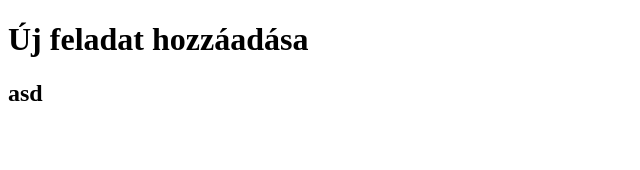
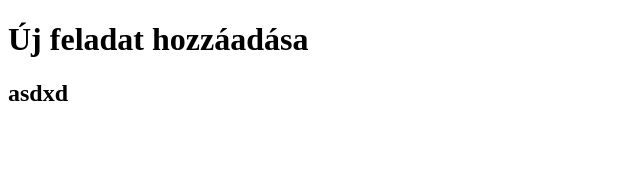
Before and after one commit to FMarcell06/react-task-team-test, a React (Vite) app: page / in a window 1280 px wide. Shown: the top 170 px of the page, without its empty margins (0-640 px from the left). Built offline with nearby package versions, Linux system fonts and the light colour scheme.

Commit message:
owner:h2 modified to asdxd

```diff
--- a/src/components/AddTask.jsx
+++ b/src/components/AddTask.jsx
@@ -3,7 +3,7 @@ import React from 'react'
 export const AddTask = () => {
   return (
     <div>
-      <h2>asd</h2>
+      <h2>asdxd</h2>
     </div>
   )
 }
```
